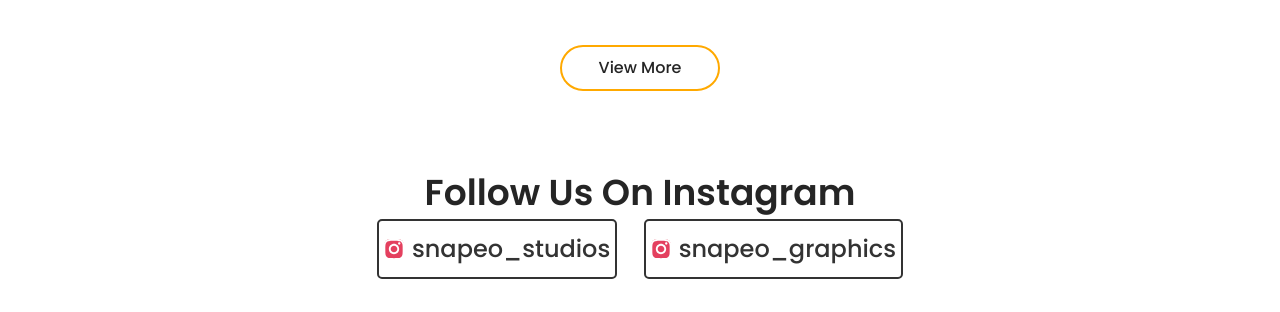
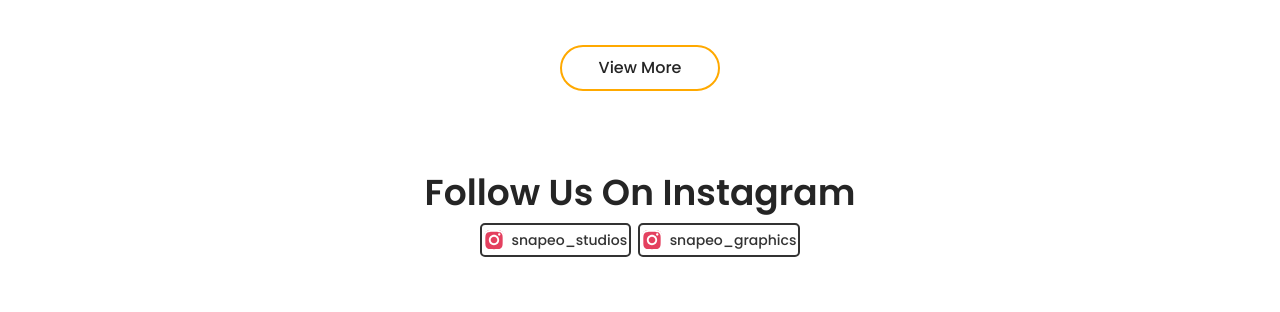
Before and after one commit to vinaychhabra/snapeo, a website: page index.html in a window 1280 px wide. Shown: the part 2057-2369 px from the top of the page. Drawn offline with Linux system fonts and the light colour scheme; grey boxes are pictures that could not be loaded.

Commit message:
minor updated

```diff
--- a/style.css
+++ b/style.css
@@ -420,13 +420,13 @@
 .instagram-handles a {
     color: #333;
     text-decoration: none;
-    margin: 0 10px;
-    padding: 5px;
+    padding: 2px;
     border: 2px solid #333;
     border-radius: 5px;
     transition: color 0.3s ease, background-color 0.3s ease, transform 0.3s ease;
     display: inline-flex;
     align-items: center;
+    font-size: 14px;
 }
 .instagram-handles a:hover {
     color: #fff;
```
